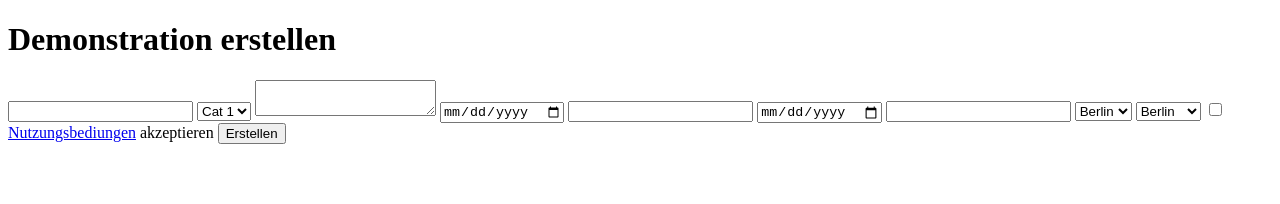
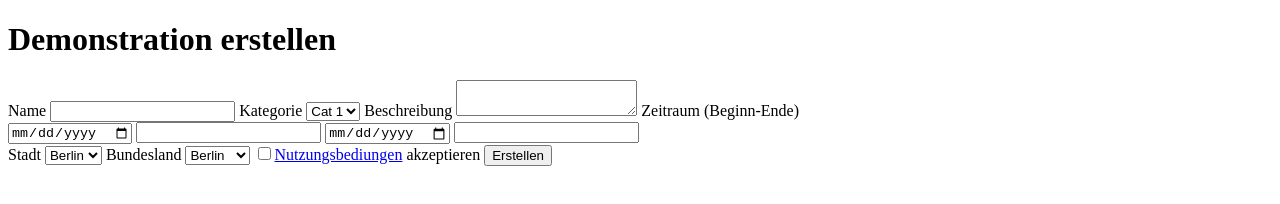
Before and after one commit to sinnaj-r/DaDaDaDemo, a website: page imports/blank/create_demo/index.html in a window 1280 px wide. Drawn offline with Linux system fonts and the light colour scheme.

Commit message:
Add labels

```diff
--- a/imports/blank/create_demo/index.html
+++ b/imports/blank/create_demo/index.html
@@ -3,28 +3,37 @@
   <head>
     <meta charset="utf-8">
     <title>Hallo</title>
+
   </head>
   <body>
     <h1>Demonstration erstellen</h1>
     <form action="">
+      <label for="name">Name</label>
       <input id="ueberschrift" type="text" name="name">
 
+      <label for="category">Kategorie</label>
       <select name="category" id="kategorie">
         <option value="cat1">Cat 1</option>
         <option value="cat2">Cat 2</option>
       </select>
 
+      <label for="description">Beschreibung</label>
       <textarea id="beschreibung" name="description"></textarea>
 
-      <input type="date" name="beginDate">
-      <input type="datettime" name="beginTime">
+      <label for="timeRange">Zeitraum (Beginn-Ende)</label>
+      <div name="timeRange" id="zeitraum">
+        <input type="date" name="beginDate">
+        <input type="datettime" name="beginTime">
 
-      <input type="date" name="endDate">
-      <input type="datettime" name="endTime">
+        <input type="date" name="endDate">
+        <input type="datettime" name="endTime">
+      </div>
 
+      <label for="city">Stadt</label>
       <select name="city" id="stadt">
         <option value="1">Berlin</option>
       </select>
+      <label for="state">Bundesland</label>
       <select name="state" id="bundesland">
         <option value="1">Berlin</option>
         <option value="1">Bayern</option>
```
Also changed, not shown: 3 other files.
